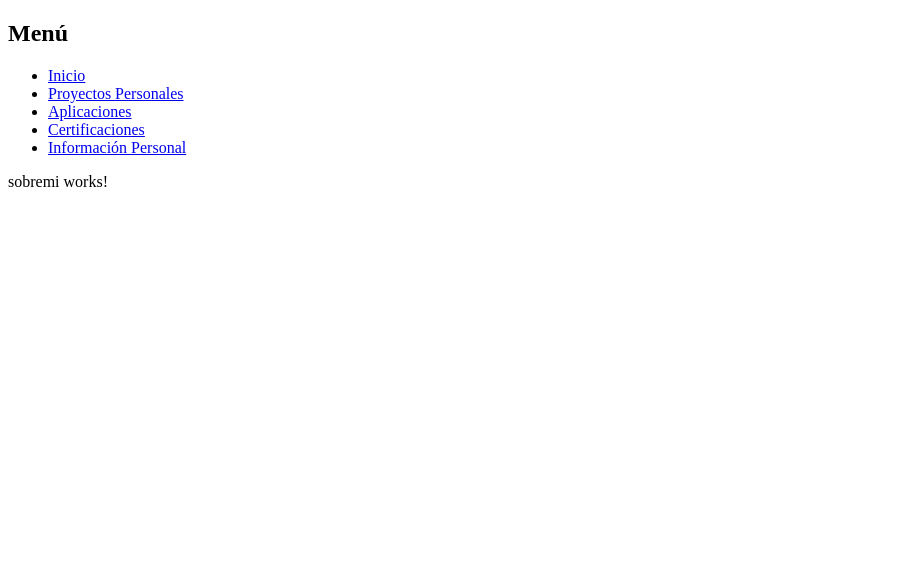
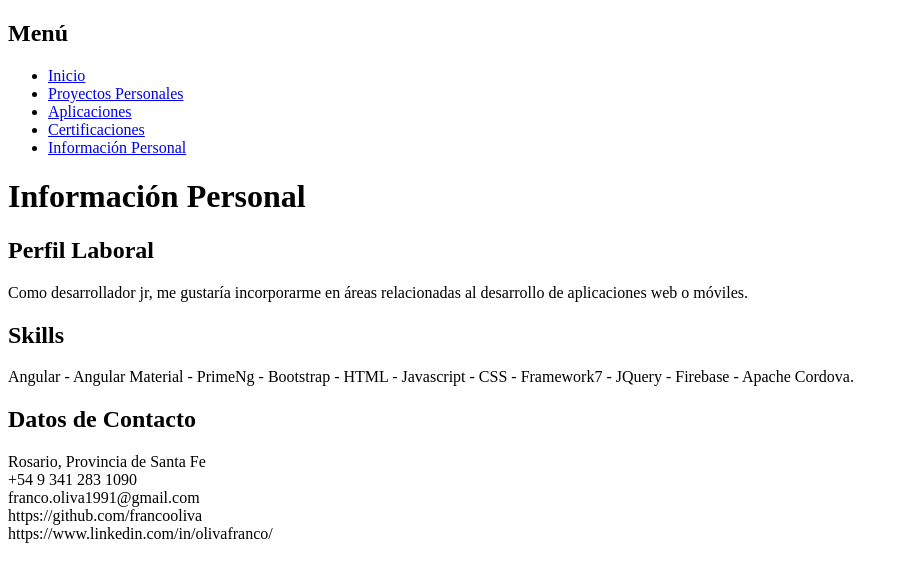
Before and after one commit to FrancoOliva/olivafranco, an Angular app: page /info-personal in a window 1280 px wide. Shown: the top 582 px of the page, without its empty margins (0-908 px from the left). Built offline with nearby package versions, Linux system fonts and the light colour scheme.

Commit message:
Pequeños cambios para probar cómo se vería la información

```diff
--- a/src/app/secciones/paginas/inicio/inicio.component.html
+++ b/src/app/secciones/paginas/inicio/inicio.component.html
@@ -1,7 +1,7 @@
 <h1>Bienvenidos a mi portafolio</h1>
 
 <p>
-    Muchas gracias por tomarte unos minutos para conocer mi portafolio.
+    Muchas gracias por tomarte unos minutos para conocer un poco más sobre mí.
 </p>
 <p>
     En este sitio vas a encontrar información sobre mis proyectos personales,
--- a/src/app/secciones/paginas/proyectos-personales/proyectos-personales.component.html
+++ b/src/app/secciones/paginas/proyectos-personales/proyectos-personales.component.html
@@ -1 +1,14 @@
-<p>proyectos-personales works!</p>
+<h1>Proyectos Personales</h1>
+
+
+<div *ngFor="let proyecto of misProyectos">
+    <h2> {{proyecto.nombre}} </h2>
+
+    <p>
+        {{proyecto.descripcion}}
+    </p>
+
+    <p>
+        {{proyecto.tecnologiasUtilizadas}}
+    </p>
+</div>
--- a/src/app/secciones/paginas/proyectos-personales/proyectos-personales.component.ts
+++ b/src/app/secciones/paginas/proyectos-personales/proyectos-personales.component.ts
@@ -1,4 +1,5 @@
 import { Component, OnInit } from '@angular/core';
+import { Proyectos } from '../interfaces/proyectos.interface';
 
 @Component({
   selector: 'app-proyectos-personales',
@@ -8,6 +9,16 @@ import { Component, OnInit } from '@angular/core';
 })
 export class ProyectosPersonalesComponent implements OnInit {
 
+  misProyectos: Proyectos[] = [
+    {
+      nombre: 'Hostel App',
+      descripcion: `Permite registrar clientes, pagos, gastos, generar reportes diarios y tener un control de las habitaciones y sus camas.
+                    Este proyecto fue desarrollado con Framework7 en el curso intensivo de 3 meses en Comunidad IT.
+                    Actualmente lo estoy desarrollando de nuevo pero con Angular.`,
+      tecnologiasUtilizadas: 'Framework7, Firebase, Javascript.'
+    }
+  ]
+
   constructor() { }
 
   ngOnInit(): void {
--- a/src/app/secciones/paginas/sobremi/sobremi.component.html
+++ b/src/app/secciones/paginas/sobremi/sobremi.component.html
@@ -1 +1,20 @@
-<p>sobremi works!</p>
+<h1>Información Personal</h1>
+
+<h2>Perfil Laboral</h2>
+<p>
+    Como desarrollador jr, me gustaría incorporarme en áreas relacionadas al desarrollo de aplicaciones web o móviles.
+</p>
+
+<h2>Skills</h2>
+<p>
+    Angular - Angular Material - PrimeNg - Bootstrap - HTML - Javascript - CSS - Framework7 - JQuery - Firebase - Apache Cordova.
+</p>
+
+<h2>Datos de Contacto</h2>
+<p>
+    Rosario, Provincia de Santa Fe<br>
+    +54 9 341 283 1090<br>
+    franco.oliva1991@gmail.com<br>
+    https://github.com/francooliva<br>
+    https://www.linkedin.com/in/olivafranco/
+</p>
```
Also changed, not shown: src/app/secciones/paginas/interfaces/aplicaciones.interface.ts (added, +7 -0 lines), src/app/secciones/paginas/interfaces/proyectos.interface.ts (added, +7 -0 lines), src/styles.css (line endings or trailing spaces).
